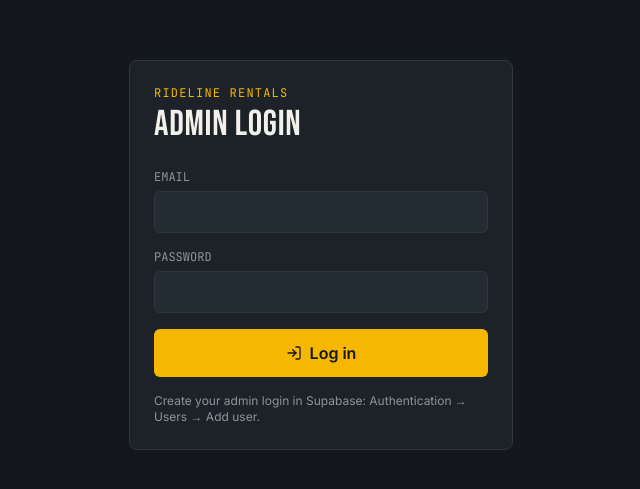
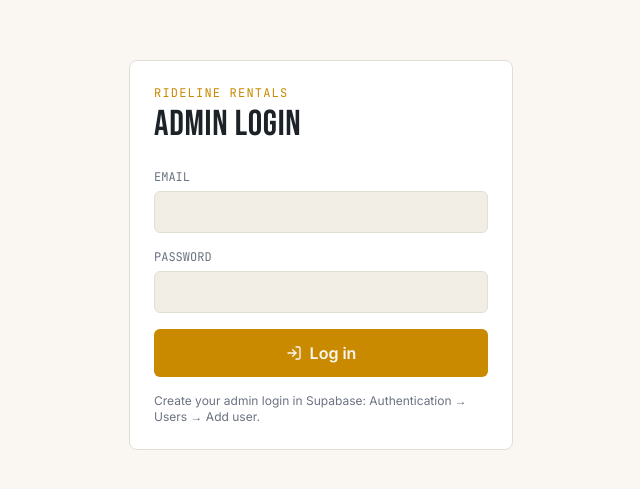
Before and after one commit to pradeep-dash/rideline-rentals, a React (Vite) app: page /admin/login in a window 1280 px wide. Shown: the part 145-634 px from the top of the page, without its empty margins (319-959 px from the left). Built offline with nearby package versions, Linux system fonts and the light colour scheme; no server answers.

Commit message:
Add theme toggle, email field, cancellation notify

```diff
--- a/src/App.jsx
+++ b/src/App.jsx
@@ -2,13 +2,16 @@ import { Routes, Route } from "react-router-dom";
 import Booking from "./pages/Booking.jsx";
 import AdminLogin from "./pages/AdminLogin.jsx";
 import AdminDashboard from "./pages/AdminDashboard.jsx";
+import { ThemeProvider } from "./ThemeContext.jsx";
 
 export default function App() {
   return (
-    <Routes>
-      <Route path="/" element={<Booking />} />
-      <Route path="/admin/login" element={<AdminLogin />} />
-      <Route path="/admin" element={<AdminDashboard />} />
-    </Routes>
+    <ThemeProvider>
+      <Routes>
+        <Route path="/" element={<Booking />} />
+        <Route path="/admin/login" element={<AdminLogin />} />
+        <Route path="/admin" element={<AdminDashboard />} />
+      </Routes>
+    </ThemeProvider>
   );
 }
--- /dev/null
+++ b/src/ThemeContext.jsx
@@ -0,0 +1,55 @@
+import React, { createContext, useContext, useEffect, useState, useMemo } from "react";
+import { DARK_COLORS, LIGHT_COLORS } from "./config.js";
+
+const ThemeContext = createContext(null);
+
+function getSystemPref() {
+  if (typeof window !== "undefined" && window.matchMedia) {
+    return window.matchMedia("(prefers-color-scheme: light)").matches ? "light" : "dark";
+  }
+  return "dark";
+}
+
+export function ThemeProvider({ children }) {
+  const [mode, setMode] = useState(() => {
+    try {
+      return localStorage.getItem("rideline-theme") || "system";
+    } catch {
+      return "system";
+    }
+  });
+  const [systemPref, setSystemPref] = useState(getSystemPref());
+
+  useEffect(() => {
+    const mq = window.matchMedia("(prefers-color-scheme: light)");
+    const handler = () => setSystemPref(mq.matches ? "light" : "dark");
+    mq.addEventListener("change", handler);
+    return () => mq.removeEventListener("change", handler);
+  }, []);
+
+  useEffect(() => {
+    try {
+      localStorage.setItem("rideline-theme", mode);
+    } catch {
+      // ignore storage errors
+    }
+  }, [mode]);
+
+  const resolved = mode === "system" ? systemPref : mode;
+
+  useEffect(() => {
+    document.documentElement.setAttribute("data-theme", resolved);
+  }, [resolved]);
+
+  const colors = resolved === "light" ? LIGHT_COLORS : DARK_COLORS;
+
+  const value = useMemo(() => ({ mode, setMode, resolved, colors }), [mode, resolved, colors]);
+
+  return <ThemeContext.Provider value={value}>{children}</ThemeContext.Provider>;
+}
+
+export function useTheme() {
+  const ctx = useContext(ThemeContext);
+  if (!ctx) throw new Error("useTheme must be used within a ThemeProvider");
+  return ctx;
+}
--- /dev/null
+++ b/src/components/ThemeToggle.jsx
@@ -0,0 +1,30 @@
+import React from "react";
+import { Sun, Moon, Monitor } from "lucide-react";
+import { useTheme } from "../ThemeContext.jsx";
+
+export default function ThemeToggle() {
+  const { mode, setMode, colors } = useTheme();
+  const options = [
+    { key: "light", icon: Sun },
+    { key: "system", icon: Monitor },
+    { key: "dark", icon: Moon },
+  ];
+  return (
+    <div className="flex items-center p-1 rounded-full gap-0.5" style={{ background: colors.surface2, border: `1px solid ${colors.border}` }}>
+      {options.map((o) => {
+        const active = mode === o.key;
+        return (
+          <button
+            key={o.key}
+            onClick={() => setMode(o.key)}
+            className="p-1.5 rounded-full flex items-center justify-center"
+            style={{ background: active ? colors.accent : "transparent" }}
+            aria-label={`${o.key} theme`}
+          >
+            <o.icon size={13} color={active ? colors.bg : colors.muted} />
+          </button>
+        );
+      })}
+    </div>
+  );
+}
--- a/src/config.js
+++ b/src/config.js
@@ -11,7 +11,7 @@ export const SLOTS = ["08:00", "10:00", "12:00", "14:00", "16:00", "18:00"];
 
 export const CATEGORY_LABELS = { bike: "Bikes", car: "Cars", bus: "Buses", tour: "Tours" };
 
-export const COLORS = {
+export const DARK_COLORS = {
   bg: "#14181C",
   surface: "#1C2228",
   surface2: "#232B33",
@@ -25,3 +25,18 @@ export const COLORS = {
   border: "#2E363F",
   danger: "#F26B6B",
 };
+
+export const LIGHT_COLORS = {
+  bg: "#FAF7F2",
+  surface: "#FFFFFF",
+  surface2: "#F2EEE6",
+  accent: "#C98A00",
+  accentBright: "#E6A733",
+  accentSoft: "rgba(201,138,0,0.12)",
+  glow: "rgba(201,138,0,0.25)",
+  whatsapp: "#1DA851",
+  text: "#1C2228",
+  muted: "#6B7280",
+  border: "#E2DED5",
+  danger: "#C13E3E",
+};
--- a/src/pages/AdminDashboard.jsx
+++ b/src/pages/AdminDashboard.jsx
@@ -2,11 +2,14 @@ import React, { useState, useEffect } from "react";
 import { useNavigate } from "react-router-dom";
 import { LogOut, Plus, Pencil, Trash2, X, Loader2, ListChecks, CalendarDays } from "lucide-react";
 import { supabase } from "../supabaseClient.js";
-import { COLORS, BUSINESS } from "../config.js";
+import { BUSINESS } from "../config.js";
+import { useTheme } from "../ThemeContext.jsx";
+import ThemeToggle from "../components/ThemeToggle.jsx";
 
 const EMPTY_FORM = { category: "bike", name: "", price: "", unit: "/hr", tag: "", hours: "", active: true, image_url: "" };
 
 export default function AdminDashboard() {
+  const { colors: COLORS } = useTheme();
   const [session, setSession] = useState(undefined); // undefined = checking, null = logged out
   const [tab, setTab] = useState("listings");
   const navigate = useNavigate();
@@ -42,9 +45,12 @@ export default function AdminDashboard() {
           <p className="font-mono text-xs tracking-widest" style={{ color: COLORS.accent }}>{BUSINESS.name.toUpperCase()}</p>
           <h1 className="font-display text-3xl leading-none">ADMIN</h1>
         </div>
-        <button onClick={logout} className="flex items-center gap-2 px-3 py-2 rounded-md text-sm" style={{ background: COLORS.surface, border: `1px solid ${COLORS.border}`, color: COLORS.muted }}>
-          <LogOut size={14} /> Log out
-        </button>
+        <div className="flex items-center gap-3">
+          <ThemeToggle />
+          <button onClick={logout} className="flex items-center gap-2 px-3 py-2 rounded-md text-sm" style={{ background: COLORS.surface, border: `1px solid ${COLORS.border}`, color: COLORS.muted }}>
+            <LogOut size={14} /> Log out
+          </button>
+        </div>
       </header>
 
       <div className="px-6 pt-5">
@@ -71,6 +77,7 @@ export default function AdminDashboard() {
 }
 
 function ListingsTab() {
+  const { colors: COLORS } = useTheme();
   const [listings, setListings] = useState([]);
   const [loading, setLoading] = useState(true);
   const [form, setForm] = useState(null); // null = closed, object = editing/creating
@@ -260,8 +267,10 @@ function ListingsTab() {
 }
 
 function BookingsTab() {
+  const { colors: COLORS } = useTheme();
   const [bookings, setBookings] = useState([]);
   const [loading, setLoading] = useState(true);
+  const [notifyState, setNotifyState] = useState({}); // id -> "sending" | "sent" | "failed"
 
   async function load() {
     setLoading(true);
@@ -278,9 +287,28 @@ function BookingsTab() {
     load();
   }, []);
 
-  async function cancel(id) {
-    await supabase.from("bookings").update({ status: "cancelled" }).eq("id", id);
+  async function cancel(booking) {
+    await supabase.from("bookings").update({ status: "cancelled" }).eq("id", booking.id);
     load();
+
+    if (!booking.customer_email) return; // nothing to notify
+
+    setNotifyState((s) => ({ ...s, [booking.id]: "sending" }));
+    try {
+      const { error } = await supabase.functions.invoke("notify-cancellation", {
+        body: {
+          name: booking.customer_name,
+          email: booking.customer_email,
+          date: booking.booking_date,
+          slot: booking.slot_time,
+          listingName: booking.listings?.name || "your booking",
+          code: booking.code,
+        },
+      });
+      setNotifyState((s) => ({ ...s, [booking.id]: error ? "failed" : "sent" }));
+    } catch {
+      setNotifyState((s) => ({ ...s, [booking.id]: "failed" }));
+    }
   }
 
   if (loading) return <Loader2 className="animate-spin" style={{ color: COLORS.accent }} size={24} />;
@@ -299,6 +327,7 @@ function BookingsTab() {
               <th className="text-left px-3 py-2">Item</th>
               <th className="text-left px-3 py-2">Customer</th>
               <th className="text-left px-3 py-2">Phone</th>
+              <th className="text-left px-3 py-2">Email</th>
               <th className="text-left px-3 py-2">Code</th>
               <th className="text-left px-3 py-2">Status</th>
               <th className="text-left px-3 py-2"></th>
@@ -311,15 +340,19 @@ function BookingsTab() {
                 <td className="px-3 py-2 font-mono">{b.slot_time}</td>
                 <td className="px-3 py-2">{b.listings?.name || "—"} <span style={{ color: COLORS.muted }}>({b.listings?.category})</span></td>
                 <td className="px-3 py-2">{b.customer_name}</td>
+                <td className="px-3 py-2 font-mono" style={{ fontSize: "11px" }}>{b.customer_email || "—"}</td>
                 <td className="px-3 py-2 font-mono">{b.customer_phone}</td>
                 <td className="px-3 py-2 font-mono" style={{ color: COLORS.accent }}>{b.code}</td>
                 <td className="px-3 py-2 capitalize">{b.status}</td>
                 <td className="px-3 py-2">
                   {b.status === "confirmed" && (
-                    <button onClick={() => cancel(b.id)} className="text-xs font-mono px-2 py-1 rounded" style={{ background: COLORS.surface2, color: COLORS.danger }}>
+                    <button onClick={() => cancel(b)} className="text-xs font-mono px-2 py-1 rounded" style={{ background: COLORS.surface2, color: COLORS.danger }}>
                       Cancel
                     </button>
                   )}
+                  {notifyState[b.id] === "sending" && <span className="text-xs font-mono ml-2" style={{ color: COLORS.muted }}>notifying…</span>}
+                  {notifyState[b.id] === "sent" && <span className="text-xs font-mono ml-2" style={{ color: COLORS.whatsapp }}>notified</span>}
+                  {notifyState[b.id] === "failed" && <span className="text-xs font-mono ml-2" style={{ color: COLORS.danger }}>notify failed</span>}
                 </td>
               </tr>
             ))}
--- a/src/pages/AdminLogin.jsx
+++ b/src/pages/AdminLogin.jsx
@@ -2,9 +2,11 @@ import React, { useState } from "react";
 import { useNavigate } from "react-router-dom";
 import { LogIn, Loader2 } from "lucide-react";
 import { supabase } from "../supabaseClient.js";
-import { COLORS, BUSINESS } from "../config.js";
+import { BUSINESS } from "../config.js";
+import { useTheme } from "../ThemeContext.jsx";
 
 export default function AdminLogin() {
+  const { colors: COLORS } = useTheme();
   const [email, setEmail] = useState("");
   const [password, setPassword] = useState("");
   const [error, setError] = useState("");
--- a/src/pages/Booking.jsx
+++ b/src/pages/Booking.jsx
@@ -14,11 +14,14 @@ import {
   Loader2,
   User,
   Phone,
+  Mail,
   Search,
   X,
 } from "lucide-react";
 import { supabase } from "../supabaseClient.js";
-import { BUSINESS, SLOTS, COLORS } from "../config.js";
+import { BUSINESS, SLOTS } from "../config.js";
+import { useTheme } from "../ThemeContext.jsx";
+import ThemeToggle from "../components/ThemeToggle.jsx";
 
 const CATEGORIES = [
   { key: "bike", label: "Bikes", icon: Bike, tint: "rgba(245,183,0,0.16)" },
@@ -45,6 +48,7 @@ function dayLabel(d) {
 }
 
 export default function Booking() {
+  const { colors: COLORS } = useTheme();
   const [allListings, setAllListings] = useState({ bike: [], car: [], bus: [], tour: [] });
   const [loadingListings, setLoadingListings] = useState(true);
   const [search, setSearch] = useState("");
@@ -56,6 +60,7 @@ export default function Booking() {
   const [slot, setSlot] = useState(null);
   const [name, setName] = useState("");
   const [phone, setPhone] = useState("");
+  const [email, setEmail] = useState("");
   const [loadingSlots, setLoadingSlots] = useState(false);
   const [submitting, setSubmitting] = useState(false);
   const [ticket, setTicket] = useState(null);
@@ -110,7 +115,7 @@ export default function Booking() {
     setSelected({ category, listingId });
   }
 
-  const canConfirm = listing && slot && name.trim() && phone.trim().length >= 7 && !submitting;
+  const canConfirm = listing && slot && name.trim() && phone.trim().length >= 7 && email.trim().includes("@") && !submitting;
 
   async function confirmBooking() {
     if (!listing || !slot) return;
@@ -124,6 +129,7 @@ export default function Booking() {
       slot_time: slot,
       customer_name: name.trim(),
       customer_phone: phone.trim(),
+      customer_email: email.trim(),
       code,
     });
 
@@ -146,6 +152,7 @@ export default function Booking() {
       slot,
       name: name.trim(),
       phone: phone.trim(),
+      email: email.trim(),
       price: listing.price,
       unit: listing.unit,
       tag: listing.tag,
@@ -170,6 +177,7 @@ export default function Booking() {
     setSlot(null);
     setName("");
     setPhone("");
+    setEmail("");
   }
 
   const term = search.trim().toLowerCase();
@@ -205,6 +213,7 @@ export default function Booking() {
           <MapPin size={13} />
           {BUSINESS.location}
         </div>
+        <ThemeToggle />
       </header>
 
       {/* Hero */}
@@ -310,7 +319,7 @@ export default function Booking() {
                     })}
               </div>
 
-              <div className="grid sm:grid-cols-2 gap-3 mb-4">
+              <div className="grid sm:grid-cols-2 gap-3 mb-3">
                 <div className="relative">
                   <User size={15} className="absolute left-3 top-1/2 -translate-y-1/2" color={COLORS.muted} />
                   <input placeholder="Full name" value={name} onChange={(e) => setName(e.target.value)} className="w-full pl-9 pr-3 py-2.5 rounded-lg text-sm" style={{ background: COLORS.surface2, border: `1px solid ${COLORS.border}`, color: COLORS.text }} />
@@ -319,6 +328,10 @@ export default function Booking() {
                   <Phone size={15} className="absolute left-3 top-1/2 -translate-y-1/2" color={COLORS.muted} />
                   <input placeholder="Phone number" value={phone} onChange={(e) => setPhone(e.target.value)} className="w-full pl-9 pr-3 py-2.5 rounded-lg text-sm" style={{ background: COLORS.surface2, border: `1px solid ${COLORS.border}`, color: COLORS.text }} />
                 </div>
+              </div>
+              <div className="relative mb-4">
+                <Mail size={15} className="absolute left-3 top-1/2 -translate-y-1/2" color={COLORS.muted} />
+                <input type="email" placeholder="Email address" value={email} onChange={(e) => setEmail(e.target.value)} className="w-full pl-9 pr-3 py-2.5 rounded-lg text-sm" style={{ background: COLORS.surface2, border: `1px solid ${COLORS.border}`, color: COLORS.text }} />
               </div>
               {error && <p className="text-xs mb-3" style={{ color: COLORS.danger }}>{error}</p>}
 
@@ -461,6 +474,7 @@ function TicketView({ ticket, waLink, onReset, colors, business }) {
           {ticket.type === "tour" && ticket.hours && <Row label="DURATION" value={`${ticket.tag} · ${ticket.hours} hrs`} colors={colors} />}
           <Row label="NAME" value={ticket.name} colors={colors} />
           <Row label="PHONE" value={ticket.phone} colors={colors} />
+          <Row label="EMAIL" value={ticket.email} colors={colors} />
         </div>
         <div className="relative h-0 border-t border-dashed" style={{ borderColor: colors.border }}>
           <div className="absolute -left-3 -top-3 w-6 h-6 rounded-full" style={{ background: colors.bg }} />
--- a/src/styles.css
+++ b/src/styles.css
@@ -17,6 +17,15 @@ body {
     radial-gradient(ellipse 700px 420px at 100% 105%, rgba(37, 211, 102, 0.07), transparent 60%);
   background-size: 26px 26px, 100% 100%, 100% 100%;
   background-attachment: fixed;
+  transition: background-color 0.2s ease, color 0.2s ease;
+}
+
+[data-theme="light"] body {
+  color: #1c2228;
+  background-color: #faf7f2;
+  background-image: radial-gradient(rgba(0, 0, 0, 0.035) 1px, transparent 1px),
+    radial-gradient(ellipse 900px 500px at 50% -10%, rgba(201, 138, 0, 0.1), transparent 60%),
+    radial-gradient(ellipse 700px 420px at 100% 105%, rgba(29, 168, 81, 0.06), transparent 60%);
 }
 
 .font-display {
```
